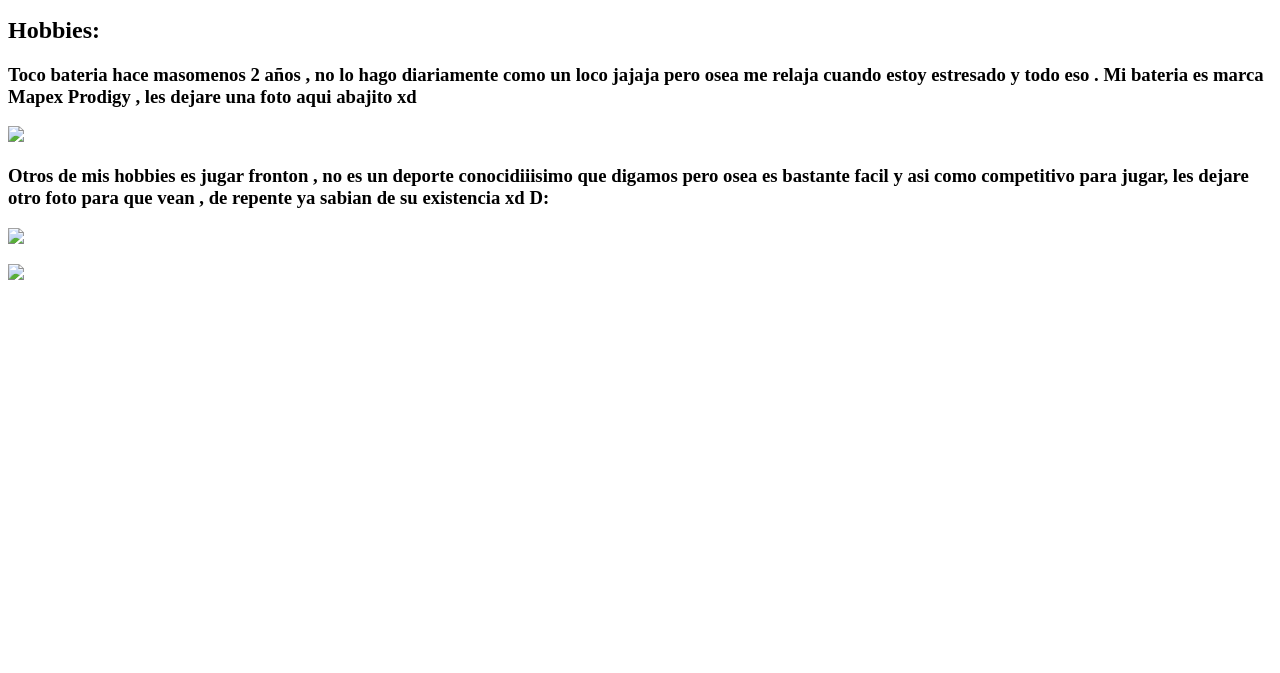
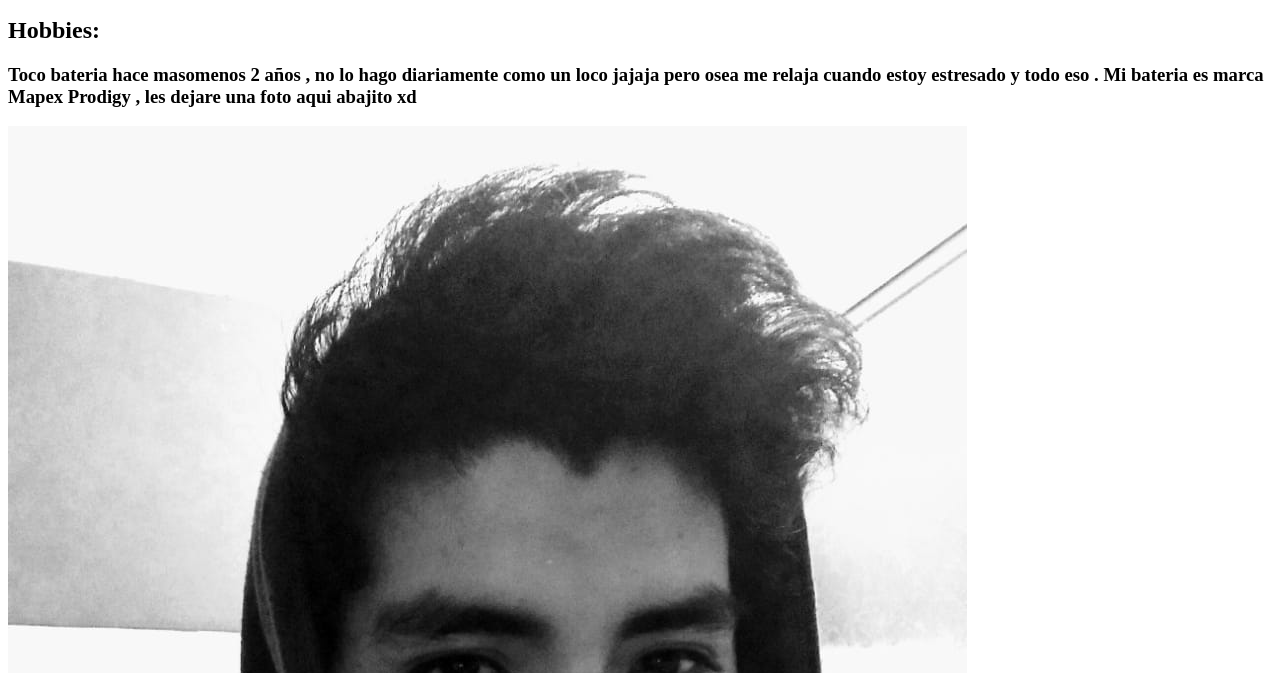
Before and after one commit to Murino34/francisbrayantrujilloacuna, a plain HTML site: page francistrujilloacuña.html in a window 1280 px wide. Shown: the part 127-800 px from the top of the page. Drawn offline with Linux system fonts and the light colour scheme.

Commit message:
Update francistrujilloacuña.html

```diff
--- a/francistrujilloacuña.html
+++ b/francistrujilloacuña.html
@@ -11,9 +11,9 @@
 <h3>Hola Que tal¡ Mi nombre completo es Francis Brayan Trujillo Acuña :D , soy estudiante de la universidad ->UTEC<- y en este pagina quisiera compartir con ustedes muchas de las cosas que pienso acerca de mi vida , como gustos ,hobbies, mi carrera y etc . Lets GO¡¡  </h3>
 <h2>Hobbies:</h2>
 <h3> Toco bateria hace masomenos 2 años , no lo hago diariamente como un loco jajaja pero osea me relaja cuando estoy estresado y todo eso .  Mi bateria es marca Mapex Prodigy , les dejare una foto aqui abajito xd </h3>
-<img src="caritas/aaaa.jpg">
+<img src="aaaa.jpg">
 <h3> Otros de mis hobbies es jugar fronton , no es un deporte conocidiiisimo que digamos pero osea es bastante facil y asi como competitivo para jugar, les dejare otro foto para que vean , de repente ya sabian de su existencia xd D: </h3>
-<img src="caritas/aaaa.jpg">
+<img src="aaaa.jpg">
 
 
 <p>
@@ -21,7 +21,7 @@
 </p>
 
 
-<img src="caritas/aaaa.jpg">
+<img src="aaaa.jpg">
 
 </body>
 </html>
```
